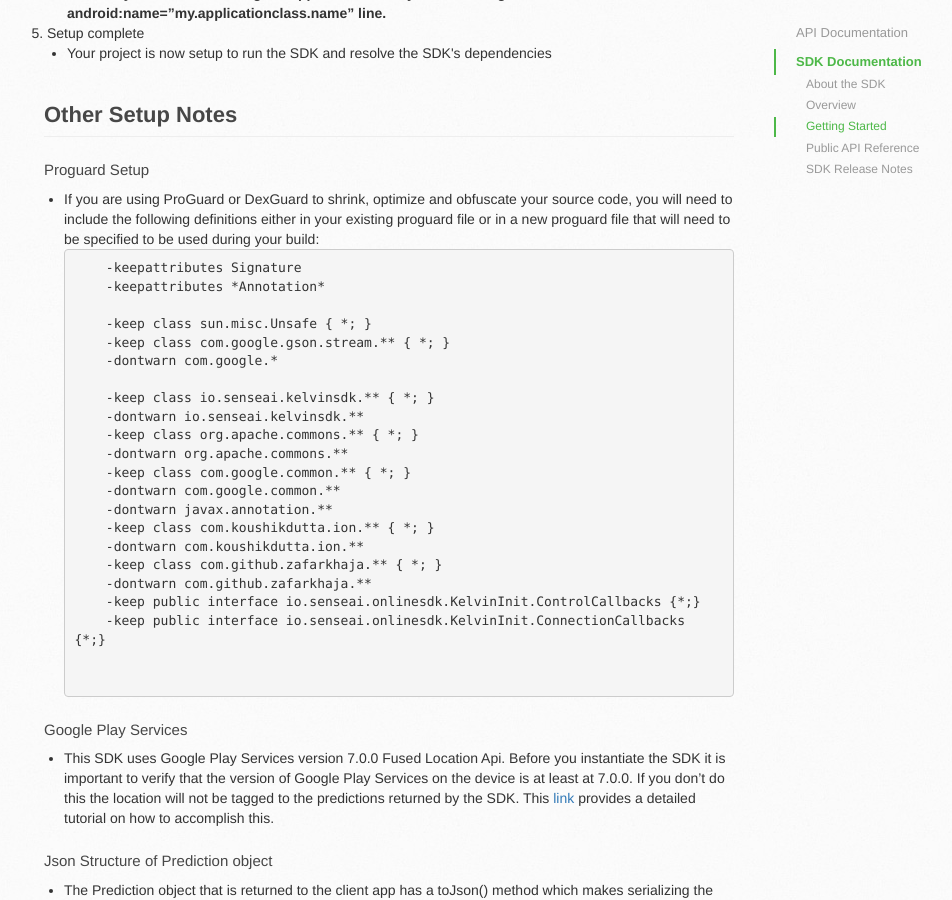
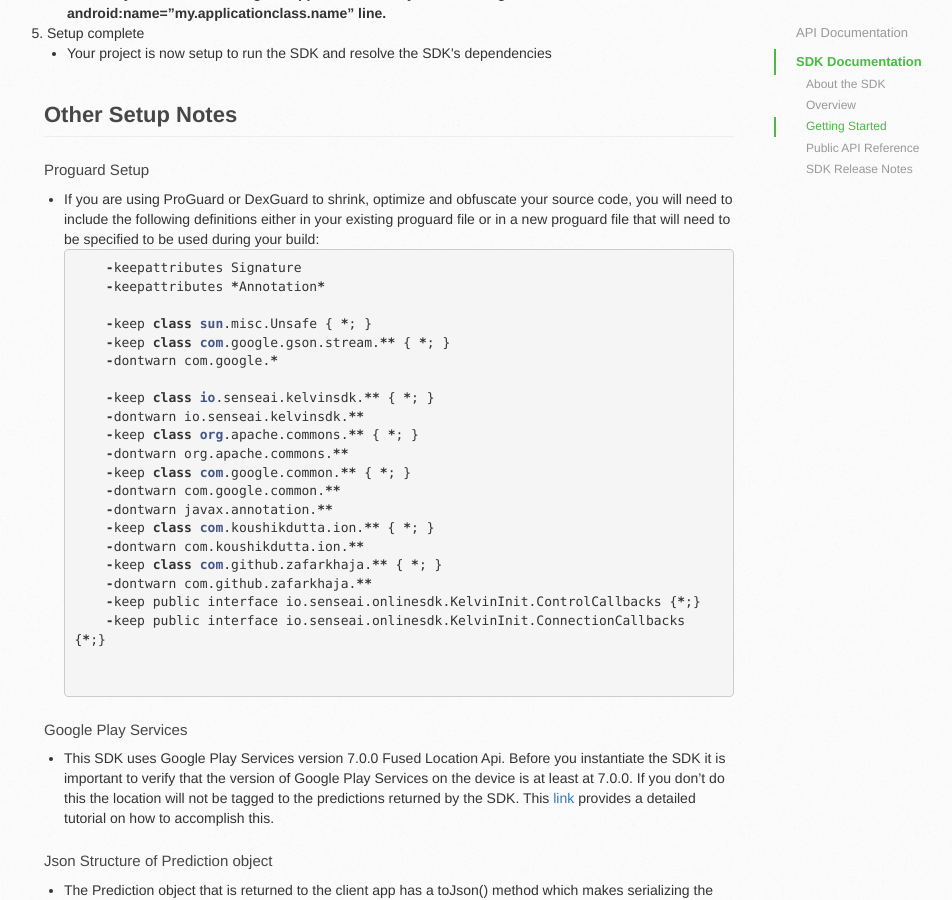
Before and after one commit to SenseAI/SenseAI.github.io, a Jekyll site: the page built from index.markdown, in a window 1280 px wide and 900 px high, scrolled down 11752 px. Shown: the whole window, without its empty margins (126-1078 px from the left). Built offline with Jekyll 4.4.1, drawn with Linux system fonts in a browser that asks for light colours; nearby versions of some CDN libraries.

Commit message:
use python vs txt

```diff
--- a/index.markdown
+++ b/index.markdown
@@ -665,7 +665,7 @@ The SDK doesn’t cache predictions, it simply returns them to the parent app an
 you will need to include the following definitions either in your existing proguard file or in a new
 proguard file that will need to be specified to be used during your build:
 
-    {% highlight txt %}
+    {% highlight python %}
 
     -keepattributes Signature
     -keepattributes *Annotation*
```
Also changed, not shown: 4 other files.
